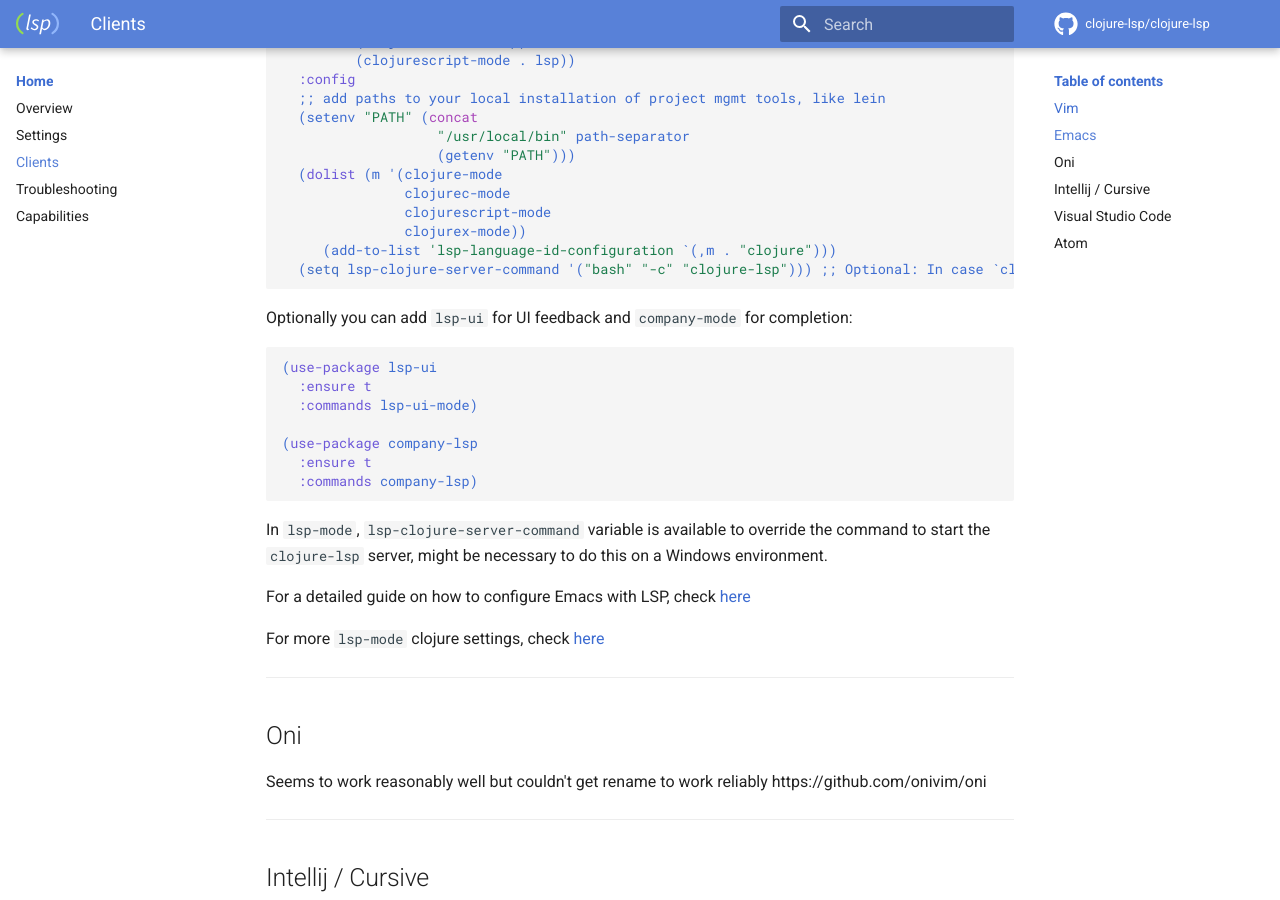
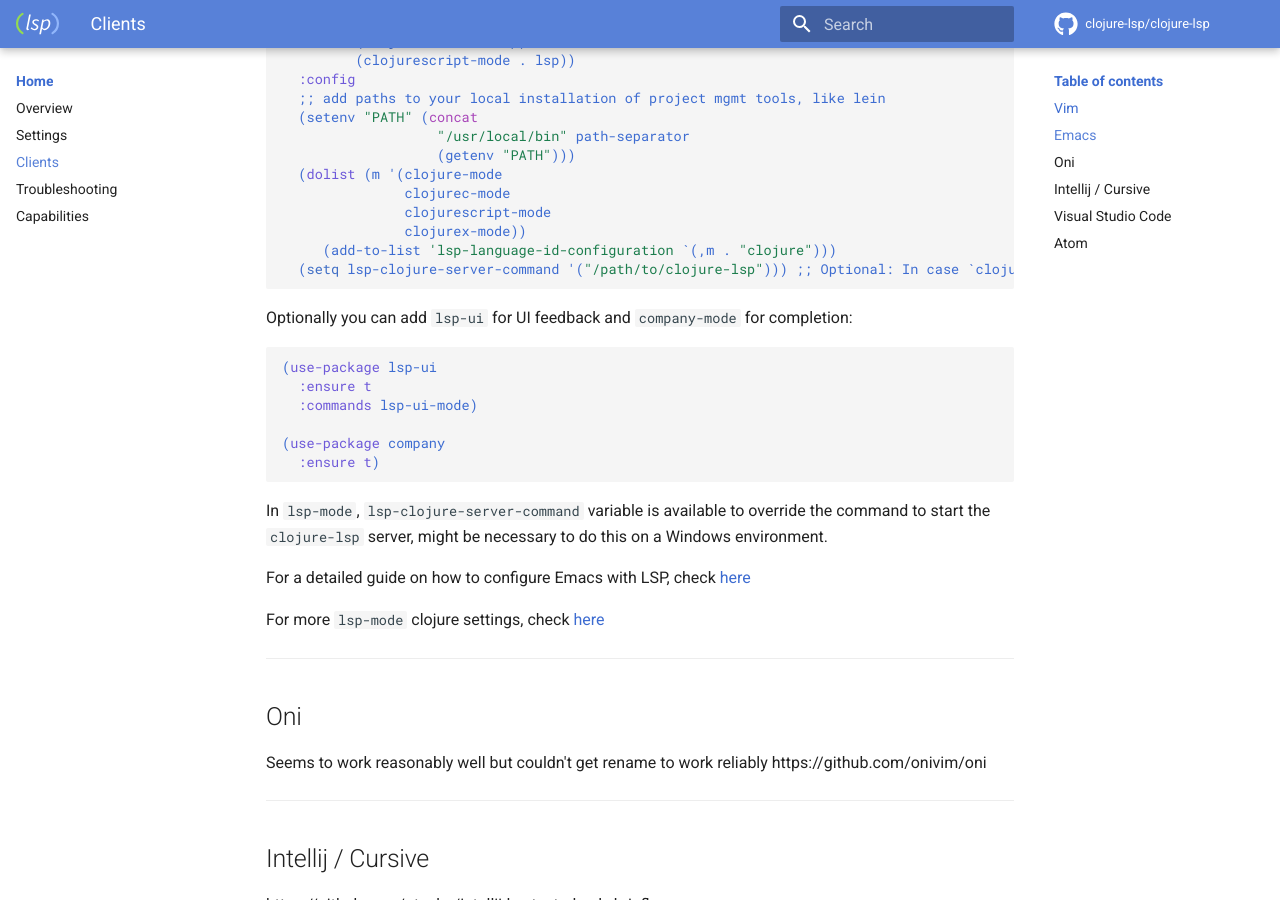
Before and after one commit to clojure-lsp/clojure-lsp, an MkDocs documentation site: the page built from docs/clients.md, in a window 1280 px wide and 900 px high, scrolled down 1616 px. Built offline with MkDocs 1.6.1 and Material for MkDocs 9.7.7, drawn with Linux system fonts in a browser that asks for light colours; comment, search, counter and statistics services are not loaded.

Commit message:
[docs] Update emacs section

````diff
--- a/docs/clients.md
+++ b/docs/clients.md
@@ -77,7 +77,7 @@ nmap <silent> gd                    <Plug>(coc-definition)
                clojurescript-mode
                clojurex-mode))
      (add-to-list 'lsp-language-id-configuration `(,m . "clojure")))
-  (setq lsp-clojure-server-command '("bash" "-c" "clojure-lsp"))) ;; Optional: In case `clojure-lsp` is not in your PATH
+  (setq lsp-clojure-server-command '("/path/to/clojure-lsp"))) ;; Optional: In case `clojure-lsp` is not in your $PATH
 ```
 
 Optionally you can add `lsp-ui` for UI feedback and `company-mode` for completion:
@@ -87,9 +87,8 @@ Optionally you can add `lsp-ui` for UI feedback and `company-mode` for completio
   :ensure t
   :commands lsp-ui-mode)
 
-(use-package company-lsp
-  :ensure t
-  :commands company-lsp)
+(use-package company
+  :ensure t)
 ```
 
 In `lsp-mode`, `lsp-clojure-server-command` variable is available to override the command to start the `clojure-lsp` server, might be necessary to do this on a Windows environment.
````
